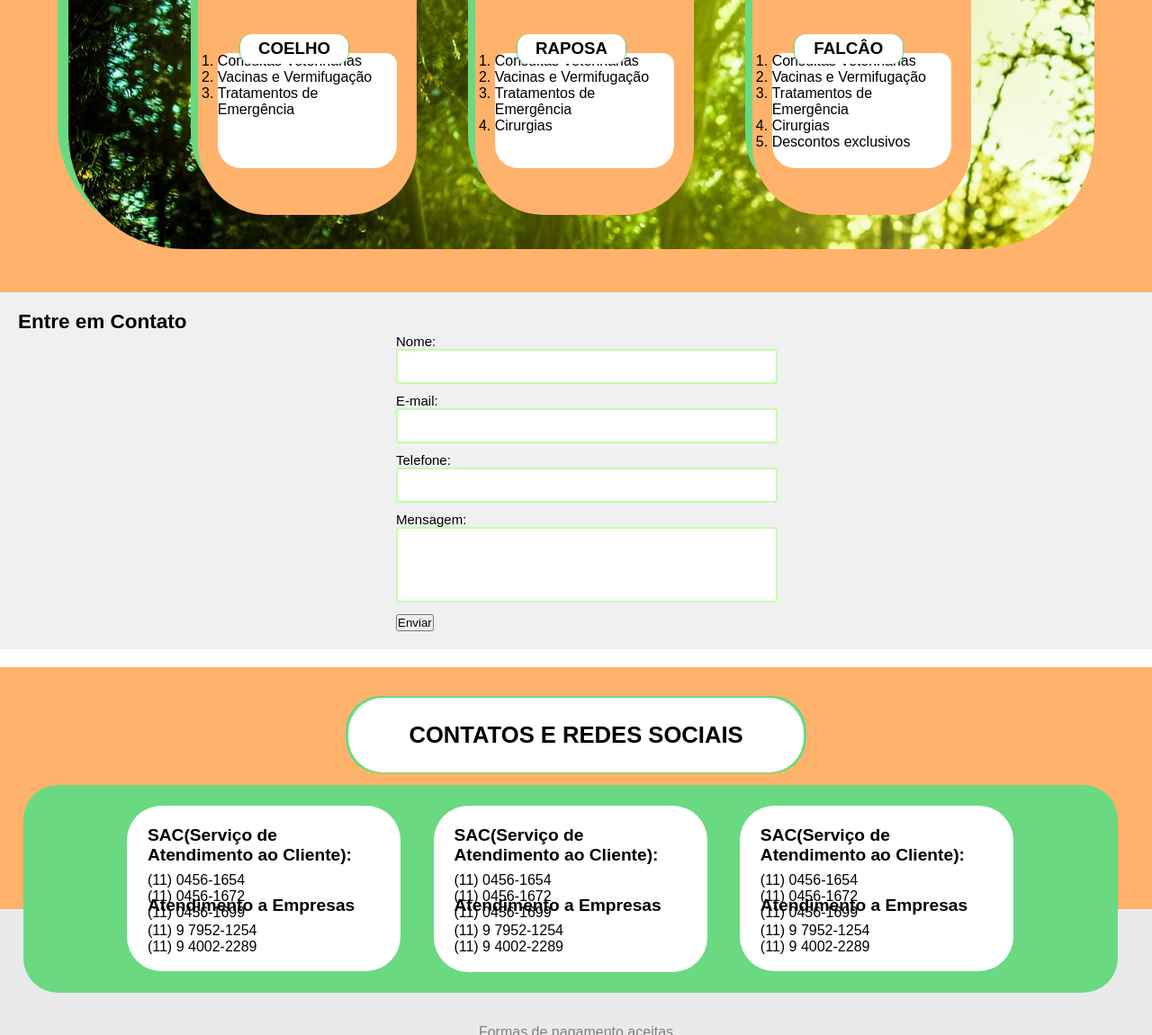
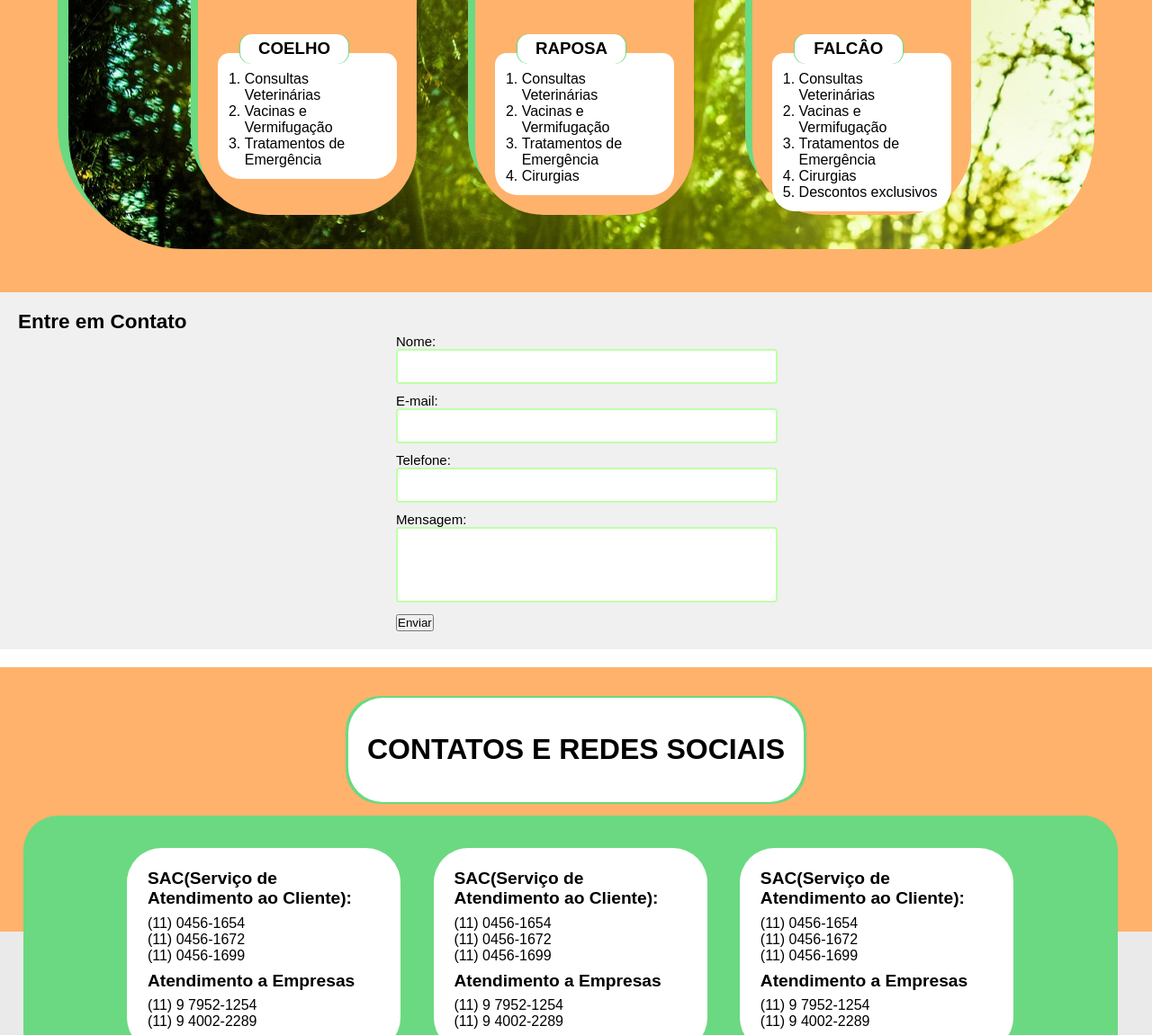
Before and after one commit to joaopaulo10101010/PetFelizOnline, a plain HTML site: page index.html in a window 1280 px wide. Shown: the part 4618-5769 px from the top of the page at 90% size. Drawn offline with Linux system fonts and the light colour scheme.

Commit message:
atualiza~]ap

```diff
--- a/css/styles.css
+++ b/css/styles.css
@@ -14,6 +14,7 @@ body
 
 header
 {
+    box-shadow: 1px 1px 1px rgb(red, green, blue);
     width: 95vw;
     position: fixed;
     color: white;
@@ -29,13 +30,12 @@ header
 footer
 {
     padding-bottom: 1%;
-
     width: 100%;
-    height: auto;
+    height: 80vh;
     display: flex;
     align-items: center;
     flex-direction: column;
-
+    position: relative;
 }
 textarea
 {
@@ -303,18 +303,20 @@ textarea
 
 #backfooterbloco
 {
-    padding-top: 10%;
+    position: absolute;
+    bottom: 0;
+    padding-top: 10vw;
     flex-direction: row;
     width: 100%;
     display: flex;
     justify-content: center;
     align-items: center;
-    height: 20%;
+    height: auto;
 }
 
 #blocofooter
 {
-    padding-bottom: 6%;
+    padding-bottom: 8dvw;
     display: flex;
     align-items: center;
     flex-direction: column;
@@ -702,11 +704,24 @@ textarea
 }
 .nomeplanobloco
 {
+    display: flex;
+    justify-content: center;
+    width: 82%;
+    height: auto;
+    min-height: 36%;
+    border-radius: 1vw 1vw 2vw 2vw;
+    padding-bottom: 5%;
 
-    width: 82%;
-    height: 36%;
-    border-radius: 1vw 1vw 2vw 2vw;
-
+}
+.nomeplanobloco ol
+{
+    padding-top: 10%;
+    width: 80%;
+    padding-left: 10%;
+}
+.nomeplanobloco ol li
+{
+    font-size: 100%;
 }
 .textodoplano
 {
@@ -754,8 +769,8 @@ textarea
 {
     margin-top: 2.5%;
     border-radius: 3vw;
-    width: 40%;
-    height: 45%;
+    width: auto;
+    height: 15vh;
     display: flex;
     justify-content: center;
     align-items: center;
@@ -771,7 +786,9 @@ textarea
 }
 #titlefooter h1
 {
-    font-size: 2vw;
+    text-align: center;
+    width: 40vw;
+    font-size: 200%;
 }
 #backblocoserviço
 {
@@ -779,7 +796,7 @@ textarea
     justify-content: center;
     align-items: center;
     width: 95vw;
-    height: 18vw;
+    height: auto;
     border-radius: 3vw;
 
 }
@@ -796,7 +813,7 @@ textarea
     justify-content: center;
     align-items: center;
     width: 25%;
-    height: 80%;
+    height: auto;
     border-radius: 3vw;
 }
 .espasamentocentro
@@ -805,8 +822,10 @@ textarea
 }
 .espaçotexto
 {
-    height: 85%;
+    padding-top: 5%;
+    height: auto;
     width: 85%;
+    padding-bottom: 8%;
 }
 .espaçotexto1
 {
--- a/index.html
+++ b/index.html
@@ -74,18 +74,9 @@
             <div class="backgroundcolor3" id="div5background2">
               <h1>REDE CREDENCIADA</h1>
               <div id="linhalaranja" class="backgroundcolor1"></div>
-              <ul>
-                <li>Escolha o Plano Ideal: <strong>  COELHO - RAPOSA - FALCÂO</strong></li><br>
-
-                  <p> Temos várias opções de planos, adequadospara diferentes necessidades e orçamentos.</p><br>
-                <li>Cadastro Simplificado:</li><br>
-                  <p> O processo de inscrição é rápido e fácil. Basta preencher o formulário decadastro e escolher o plano que melhor se adapta às necessidades do seu pet.</p><br>
-
-                  <p> Acesse uma ampla rede de clínicas e veterinários especializados prontos para cuidar do seu pet.</p><br>
-
-                <p> Nossa equipe está sempre à disposição paraesclarecer dúvidas e fornecer o suportenecessário.</p><br>
-
-              </ul>
+              <div class="borda">
+                <h4>Clínica Pet Vida</h4>
+              </div>
             </div>
           </div>
         </div>
@@ -270,7 +261,6 @@
           </div>
         </div>
       </div>
-
       <div id="backfooterbloco">
         <div id="footerblocotexto1">
           <p>Pet Feliz - Planos de saude para animais domesticos</p>
```
